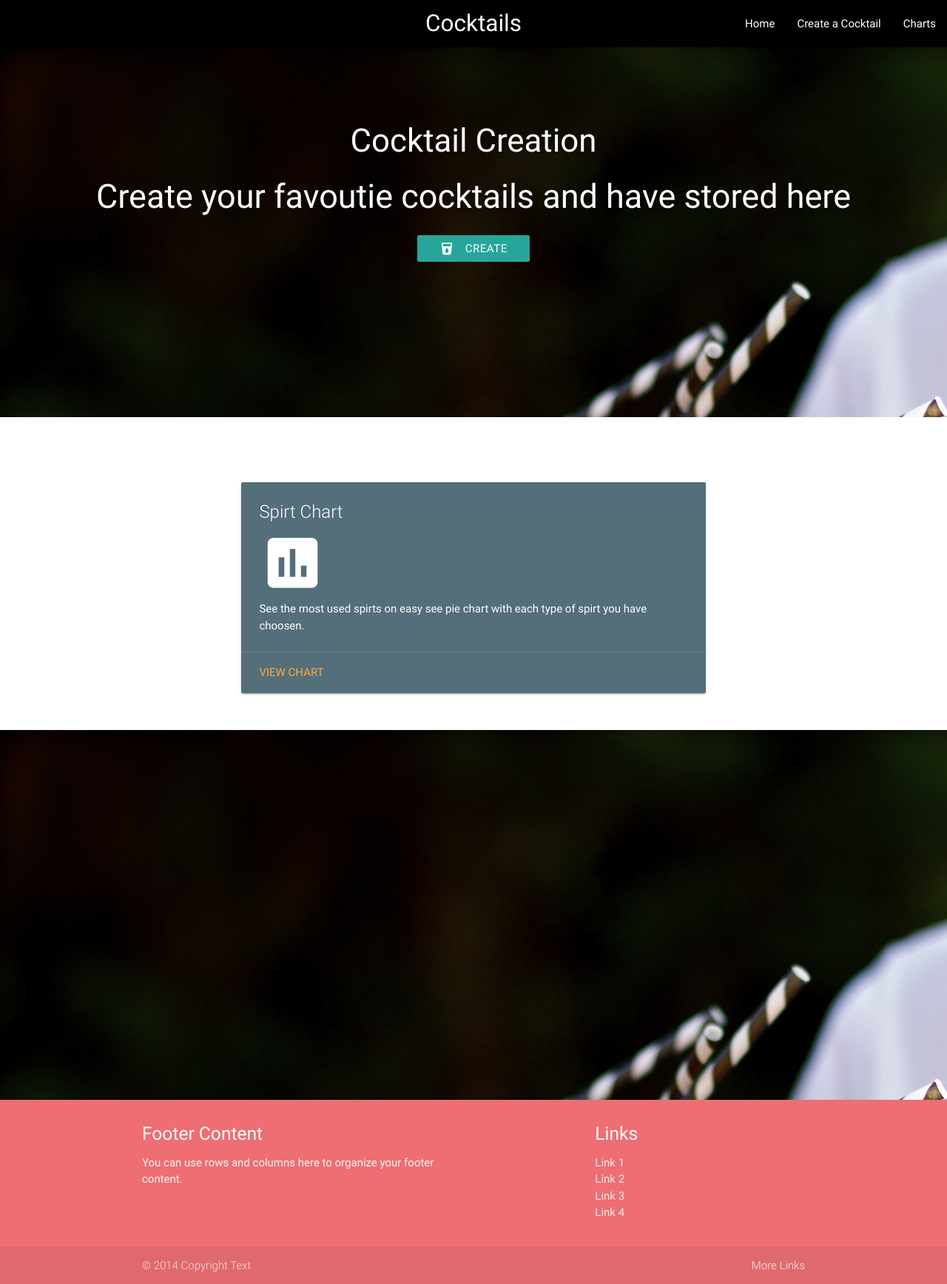
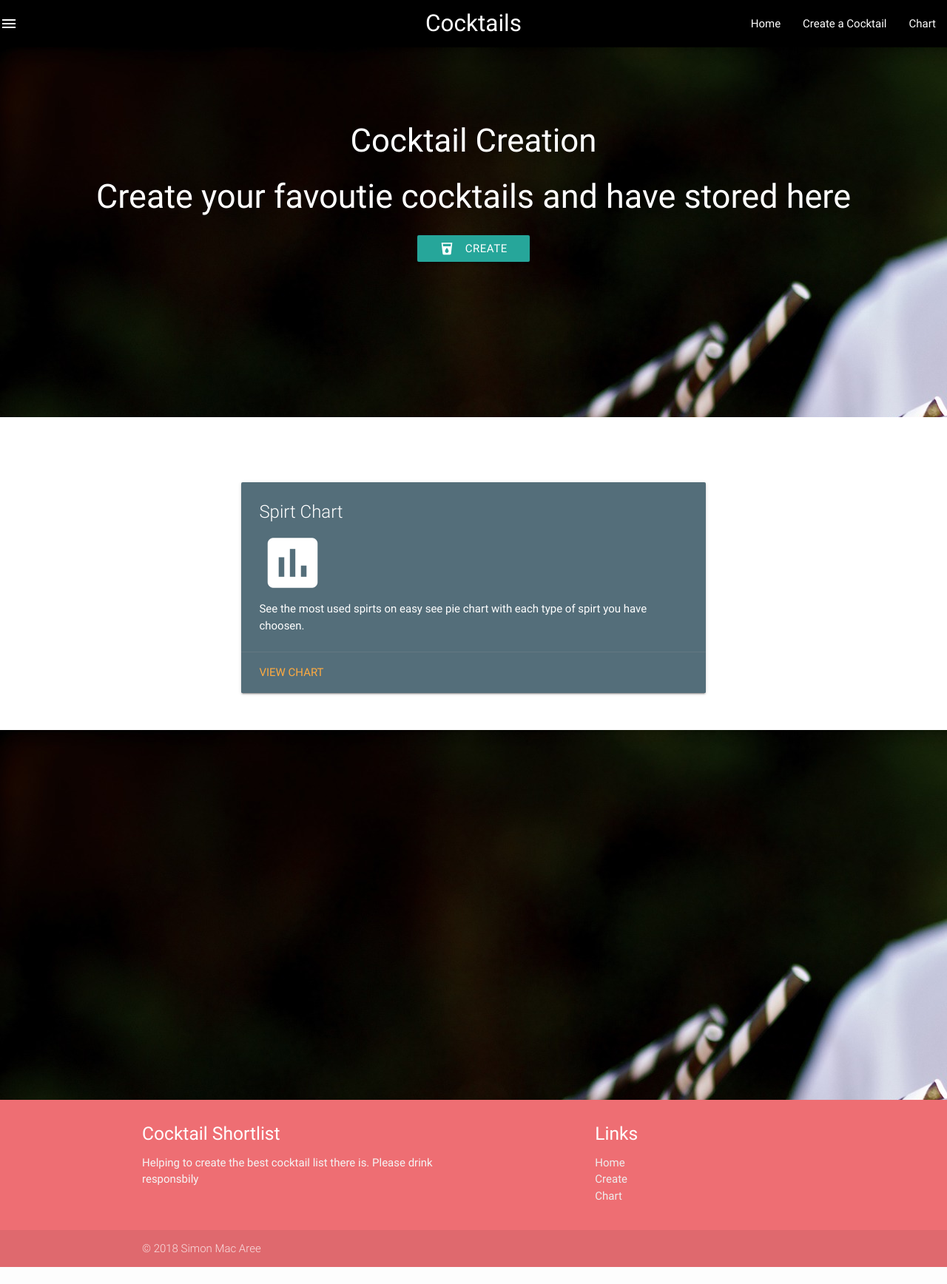
Before and after one commit to Code-Institute-Submissions/cocktail-recipe, a Flask app: page /get_recipes in a window 1280 px wide. Shown: the whole page at 74% size. After the commit the page ends 1713 px from the top, so only its background shows below. Run offline with Flask 2, Linux system fonts and the light colour scheme; data that the repository does not hold is empty; some libraries are stand-ins or nearby versions.

Commit message:
debuggin

```diff
--- a/templates/base.html
+++ b/templates/base.html
@@ -15,7 +15,13 @@
                 <ul id="nav-mobile" class="right hide-on-med-and-down">
                     <li><a href="{{url_for('get_recipes')}}">Home</a></li>
                     <li><a href="{{url_for('add_recipe')}}">Create a Cocktail</a></li>
-                    <li><a href="{{url_for('my_chart')}}">Charts</a></li>
+                    <li><a href="{{url_for('my_chart')}}">Chart</a></li>
+                </ul>
+                <a href="#" data-target="mobile-demo" class="sidenav-trigger"><i class="material-icons">menu</i></a>
+                <ul class="side-nav" id="mobile-demo">
+                    <li><a href="{{url_for('get_recipes')}}">Home</a></li>
+                    <li><a href="{{url_for('add_recipe')}}">Create a Cocktail</a></li>
+                    <li><a href="{{url_for('my_chart')}}">Chart</a></li>
                 </ul>
             </div>
         </nav>
@@ -35,30 +41,28 @@
         {% block content %} {% endblock %}
     </div>
     <div class="parallax-container">
-        <div class="parallax"><img src="{{url_for('static', filename='images/cocktails-948353_1920.jpg')}}"></div>
+        <div class="parallax"><img src="{{url_for('static', filename='images/drinks-2561091_1920.jpg')}}"></div>
     </div>
     <footer class="page-footer">
         <div class="container">
             <div class="row">
                 <div class="col l6 s12">
-                    <h5 class="white-text">Footer Content</h5>
-                    <p class="grey-text text-lighten-4">You can use rows and columns here to organize your footer content.</p>
+                    <h5 class="white-text">Cocktail Shortlist</h5>
+                    <p class="grey-text text-lighten-4">Helping to create the best cocktail list there is. Please drink responsbily</p>
                 </div>
                 <div class="col l4 offset-l2 s12">
                     <h5 class="white-text">Links</h5>
                     <ul>
-                        <li><a class="grey-text text-lighten-3" href="#!">Link 1</a></li>
-                        <li><a class="grey-text text-lighten-3" href="#!">Link 2</a></li>
-                        <li><a class="grey-text text-lighten-3" href="#!">Link 3</a></li>
-                        <li><a class="grey-text text-lighten-3" href="#!">Link 4</a></li>
+                        <li><a class="grey-text text-lighten-3" href="{{url_for('get_recipes')}}">Home</a></li>
+                        <li><a class="grey-text text-lighten-3" href="{{url_for('add_recipe')}}">Create</a></li>
+                        <li><a class="grey-text text-lighten-3" href="{{url_for('my_chart')}}">Chart</a></li>
                     </ul>
                 </div>
             </div>
         </div>
         <div class="footer-copyright">
             <div class="container">
-                © 2014 Copyright Text
-                <a class="grey-text text-lighten-4 right" href="#!">More Links</a>
+                © 2018 Simon Mac Aree
             </div>
         </div>
     </footer>
@@ -66,6 +70,8 @@
     <script src="https://cdnjs.cloudflare.com/ajax/libs/materialize/0.100.2/js/materialize.min.js"></script>
     <script type="text/javascript">
         $(document).ready(function() {
+
+            $('.button-collapse').sideNav();
             $('.collapsible.popout').collapsible();
             $('.parallax').parallax();
             $('select').material_select();
--- a/templates/chart.html
+++ b/templates/chart.html
@@ -28,7 +28,10 @@
                   '#f0f4c3',
                   '#4dd0e1',
                   '#ff7043',
-                  '#29b6f6'
+                  '#29b6f6',
+                  '#ab47bc',
+                  '#80cbc4',
+                  '#ffea00'
                   ]
            }]
        },
--- a/templates/editrecipe.html
+++ b/templates/editrecipe.html
@@ -58,13 +58,13 @@
                 <input id="is_allergy" name="is_allergy" type="checkbox">
                 {% endif %}
                 <span class="lever"></span>
-                  Allergy
+                  Strawberries
                 </label>
             </div>
                 </div>
             </div>
             <div class="row">
-                <button class="btn waves-effect waves-light" type="submit" name="action">Edit
+                <button class="btn waves-effect waves-light" type="submit" name="action">Save
                     <i class="material-icons right">playlist_add</i>
                 </button>
             </div>
--- a/templates/recipes.html
+++ b/templates/recipes.html
@@ -5,15 +5,16 @@
         <li>
             <div class="collapsible-header">
                 <div class="col s9">
-                    <i class="large material-icons">local_drink</i>
+                    <i class="large material-icons">arrow_downward</i>
                     <strong>{{recipe.cocktail_name}} </strong>
                 </div>
                 <div class="col s3">
-                    <a href="{{url_for('edit_recipe', recipe_id=recipe._id)}}" class="waves-effect waves-light btn btn_small"><i class="material-icons left">edit_attributes</i>Edit</a>
+                    <a href="{{url_for('edit_recipe', recipe_id=recipe._id)}}" class="waves-effect waves-light btn btn_small blue"><i class="material-icons left">edit_attributes</i>Edit</a>
                     <a href="{{url_for('delete_recipes', recipe_id=recipe._id)}}" class="waves-effect waves-light btn btn_small red"><i class="material-icons left">delete_forever</i>Delete</a>
                 </div>
             </div>
             <div class="collapsible-body"><span>Author <strong>{{recipe.cocktail_author}}</strong></span></div>
+            <div class="collapsible-body"><span>Details <strong>{{recipe.cocktail_details}}</strong></span></div>
         </li>
         {% endfor %}
     </ul>
```
